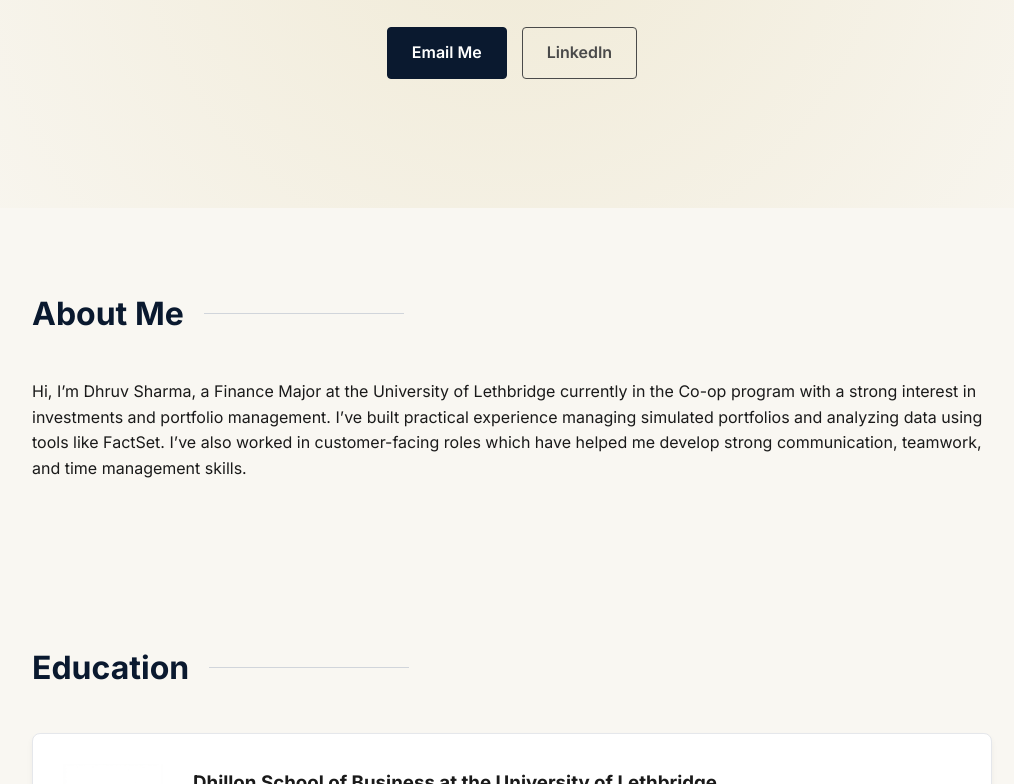
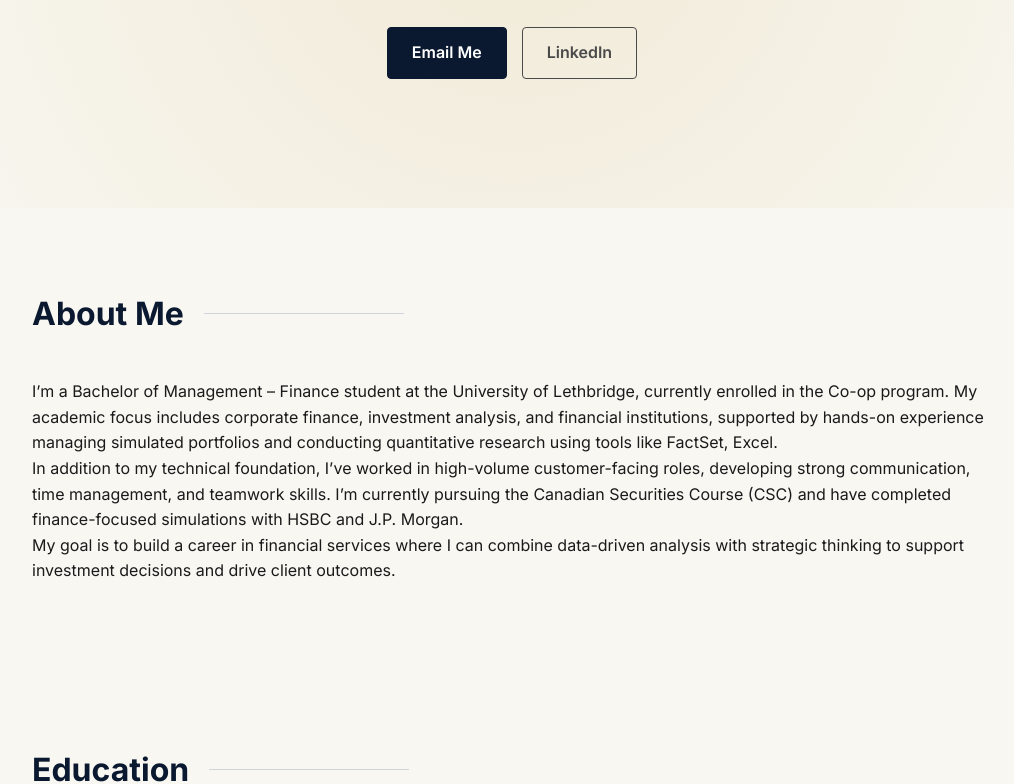
Before and after one commit to rtm2j4xyfc-cloud/Dhruv.github.io, a plain HTML site: page index.html in a window 1280 px wide. Shown: the part 432-1216 px from the top of the page, without its empty margins (128-1142 px from the left). Drawn offline with Linux system fonts and the light colour scheme.

Commit message:
Update About Me section with new bio

```diff
--- a/index.html
+++ b/index.html
@@ -33,12 +33,19 @@
         <section id="about" class="section">
             <h2>About Me</h2>
             <p>
-                Hi, I’m Dhruv Sharma, a Finance Major at the University of Lethbridge currently in the Co-op program
-                with a strong interest in investments and portfolio management.
-                I’ve built practical experience managing simulated portfolios and analyzing data using tools like
-                FactSet.
-                I’ve also worked in customer-facing roles which have helped me develop strong communication, teamwork,
-                and time management skills.
+                I’m a Bachelor of Management – Finance student at the University of Lethbridge, currently enrolled in
+                the Co-op program. My academic focus includes corporate finance, investment analysis, and financial
+                institutions, supported by hands-on experience managing simulated portfolios and conducting quantitative
+                research using tools like FactSet, Excel.
+            </p>
+            <p>
+                In addition to my technical foundation, I’ve worked in high-volume customer-facing roles, developing
+                strong communication, time management, and teamwork skills. I’m currently pursuing the Canadian
+                Securities Course (CSC) and have completed finance-focused simulations with HSBC and J.P. Morgan.
+            </p>
+            <p>
+                My goal is to build a career in financial services where I can combine data-driven analysis with
+                strategic thinking to support investment decisions and drive client outcomes.
             </p>
         </section>
 
```
